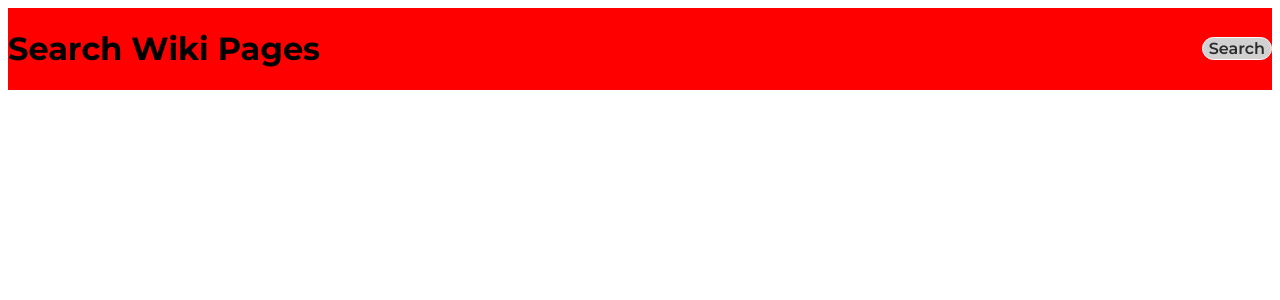
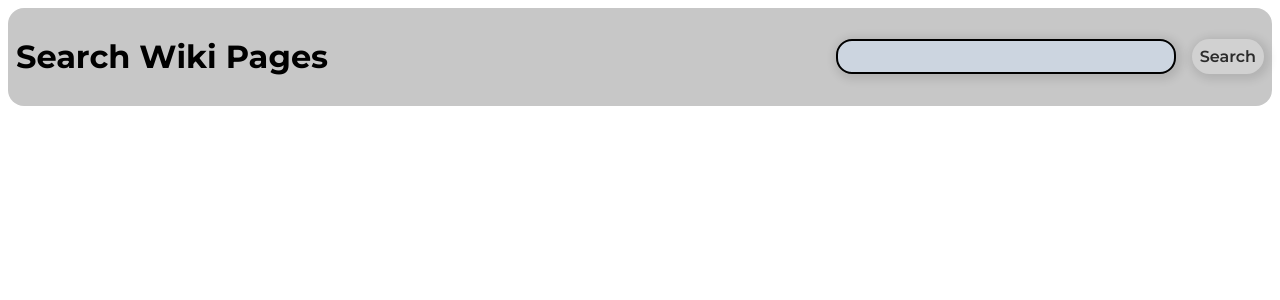
Before and after one commit to fesvieira/search-wiki-pages, a Next.js app: page / in a window 1280 px wide. Shown: the top 300 px of the page. Built offline with nearby package versions, Linux system fonts and the light colour scheme.

Commit message:
finish styling top bar components

```diff
--- /dev/null
+++ b/src/components/SearchInput.tsx
@@ -0,0 +1,10 @@
+import styled from "styled-components";
+
+export const SearchInput = styled.input`
+    background-color: #ccd5e0;
+    border: 2px solid #000000;
+    box-shadow: 2px 2px 8px 4px rgba(0, 0, 0, 0.1);
+    border-radius: 16px;
+    padding: 8px;
+    width: 40vh;
+`
--- a/src/components/StyledButton.tsx
+++ b/src/components/StyledButton.tsx
@@ -3,9 +3,15 @@ import styled from "styled-components";
 export const StyledButton = styled.button`
     background-color:#d1d1d1;
 	border-radius:28px;
-	border:1px solid #fcfcfc;
+	border:0px solid #fcfcfc;
 	color:#2b2b2b;
+    box-shadow: 2px 2px 8px 4px rgba(0, 0, 0, 0.1);
     font-family: inherit;
 	font-size:16px;
+	padding: 8px;
     font-weight: 600;
+
+	&:hover {
+		background-color:#949494;
+	}
 `
--- a/src/pages/index.tsx
+++ b/src/pages/index.tsx
@@ -3,6 +3,7 @@ import { GlobalStyles } from "@/styles/global";
 import { theme } from "@/styles/theme";
 import { ThemeProvider } from "styled-components";
 import { Montserrat } from "next/font/google";
+import { SearchInput } from "@/components/SearchInput";
 
 const montserrat = Montserrat({ subsets: ['latin'] })
 
@@ -10,9 +11,12 @@ export default function Home() {
     return (
         <ThemeProvider theme={theme}>
             <GlobalStyles />
-            <div className={`row ${montserrat.className}`}>
+            <div className={`row card ${montserrat.className}`}>
                 <h1>Search Wiki Pages</h1>
-                <StyledButton>Search</StyledButton>
+                <div className="row">
+                    <SearchInput />
+                    <StyledButton>Search</StyledButton>
+                </div>
             </div>
         </ThemeProvider>
     )
--- a/src/styles/global.ts
+++ b/src/styles/global.ts
@@ -1,11 +1,21 @@
 import { createGlobalStyle } from "styled-components";
 
 export const GlobalStyles = createGlobalStyle`
+
     .row {
         display: flex;
         flex-direction: row;
+        flex-wrap: wrap;
         align-items: center;
         justify-content: space-between;
-        background-color: red;
+        row-gap: 16px;
+        column-gap: 16px;
+    }
+
+    .card {
+        background-color: #c7c7c7;
+        border-radius: 16px;
+        padding: 8px;
+        margin: 0px;
     }
 `
```
